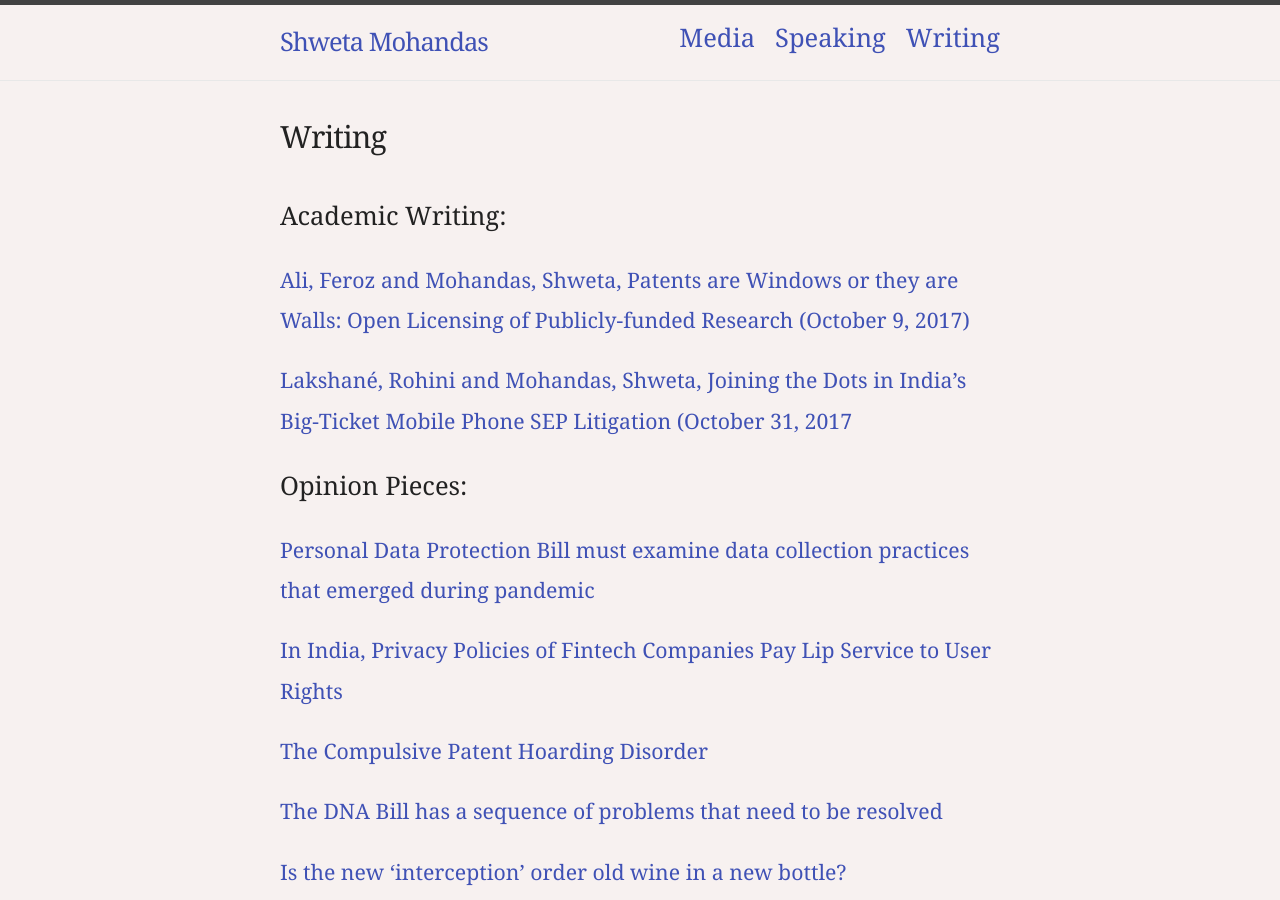
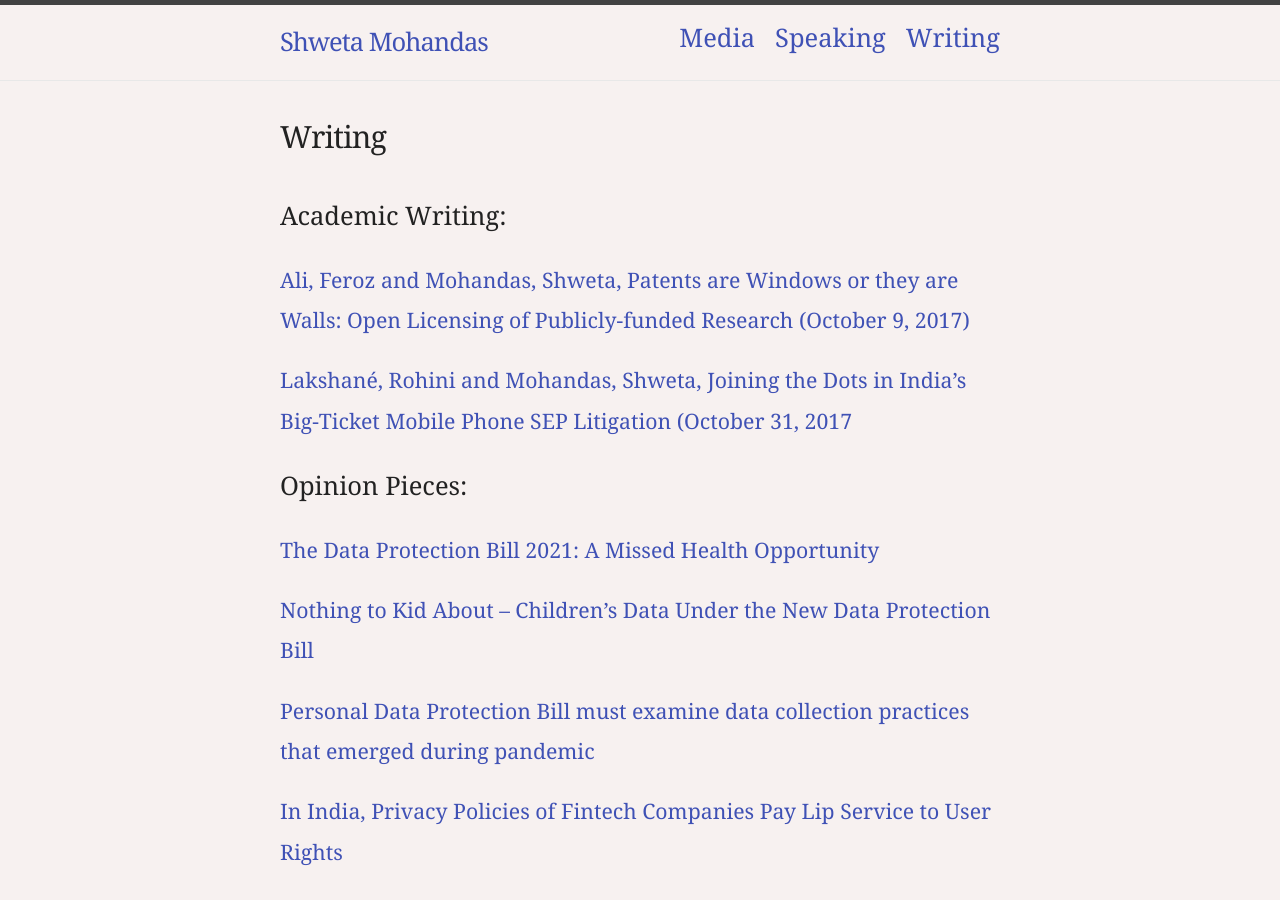
Before and after one commit to shwetamohandas/shwetamohandas.github.io, a Jekyll site: the page built from writing.md, in a window 1280 px wide and 900 px high. Built offline with Jekyll 4.4.1, drawn with Linux system fonts in a browser that asks for light colours; some of the changed text lies outside the part shown.

Commit message:
Update writing.md

```diff
--- a/writing.md
+++ b/writing.md
@@ -11,6 +11,10 @@
 ### [Lakshané, Rohini and Mohandas, Shweta, Joining the Dots in India's Big-Ticket Mobile Phone SEP Litigation (October 31, 2017](https://ssrn.com/abstract=3120364 or http://dx.doi.org/10.2139/ssrn.3120364)
 
 ## Opinion Pieces:
+
+### [The Data Protection Bill 2021: A Missed Health Opportunity](https://www.medianama.com/2022/02/223-data-protection-bill-health-data-unique-id/)
+
+### [Nothing to Kid About – Children's Data Under the New Data Protection Bill](https://www.ijlt.in/post/nothing-to-kid-about-children-s-data-under-the-new-data-protection-bill)
 
 ### [Personal Data Protection Bill must examine data collection practices that emerged during pandemic](https://www.news9live.com/technology/personal-data-protection-bill-must-examine-data-collection-practices-that-emerged-during-pandemic-137031)
 
@@ -48,6 +52,10 @@
 
 ## Policy Submissions:
 
+### [Comments on InDEA 2.0](https://cis-india.org/internet-governance/comments-on-indea-2.0)
+
+### [Comments to National Digital Health Mission: Health Data Management Policy](https://cis-india.org/internet-governance/blog/comments-to-national-digital-health-mission-health-data-management-policy)
+
 ### [Comments and recommendations to the Guidelines for “Influencer Advertising on Digital Media” 05 April, 2021](https://cis-india.org/internet-governance/blog/comments-and-recommendations-to-the-guidelines-for-201cinfluencer-advertising-on-digital-media201d)
 
 ### [The Centre for Internet and Society’s comments and recommendations to the: Data   Empowerment and Protection Architecture 30 November 2020](https://cis-india.org/depacomments1)
```
